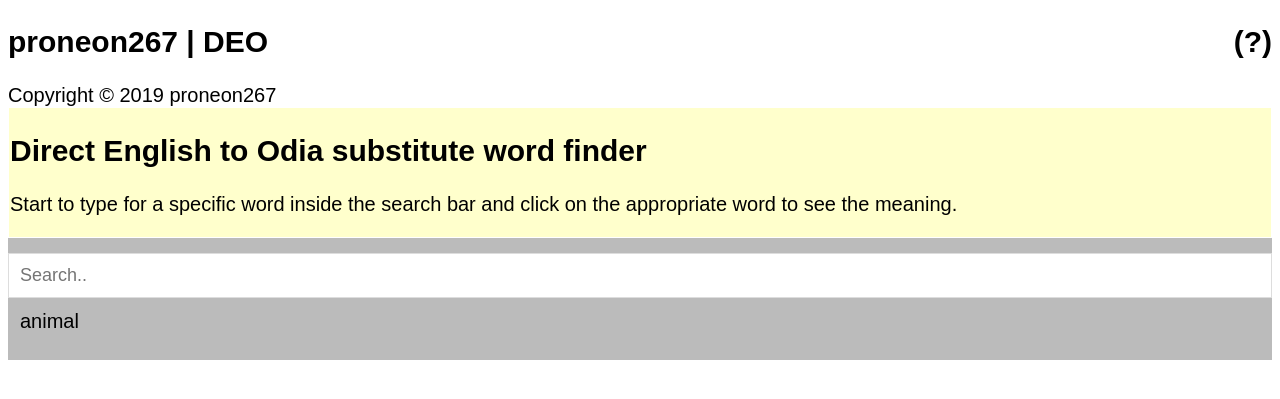
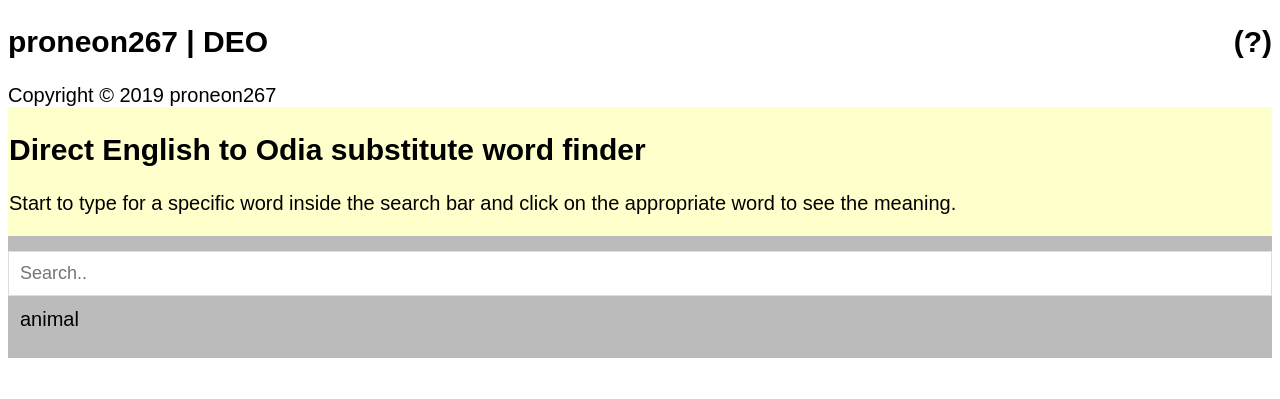
Before and after one commit to proneon267/deo, a Jekyll site: the page built from index.html, in a window 1280 px wide. Shown: the top 399 px of the page. Built offline with Jekyll 4.4.1, drawn with Linux system fonts in a browser that asks for light colours.

Commit message:
Update default.html

```diff
--- a/_layouts/default.html
+++ b/_layouts/default.html
@@ -58,7 +58,6 @@ body {
 }
 .help{
   background-color:#ffffcc;
-  margin: 1px;
   padding:1px;
 }
 </style>
```
